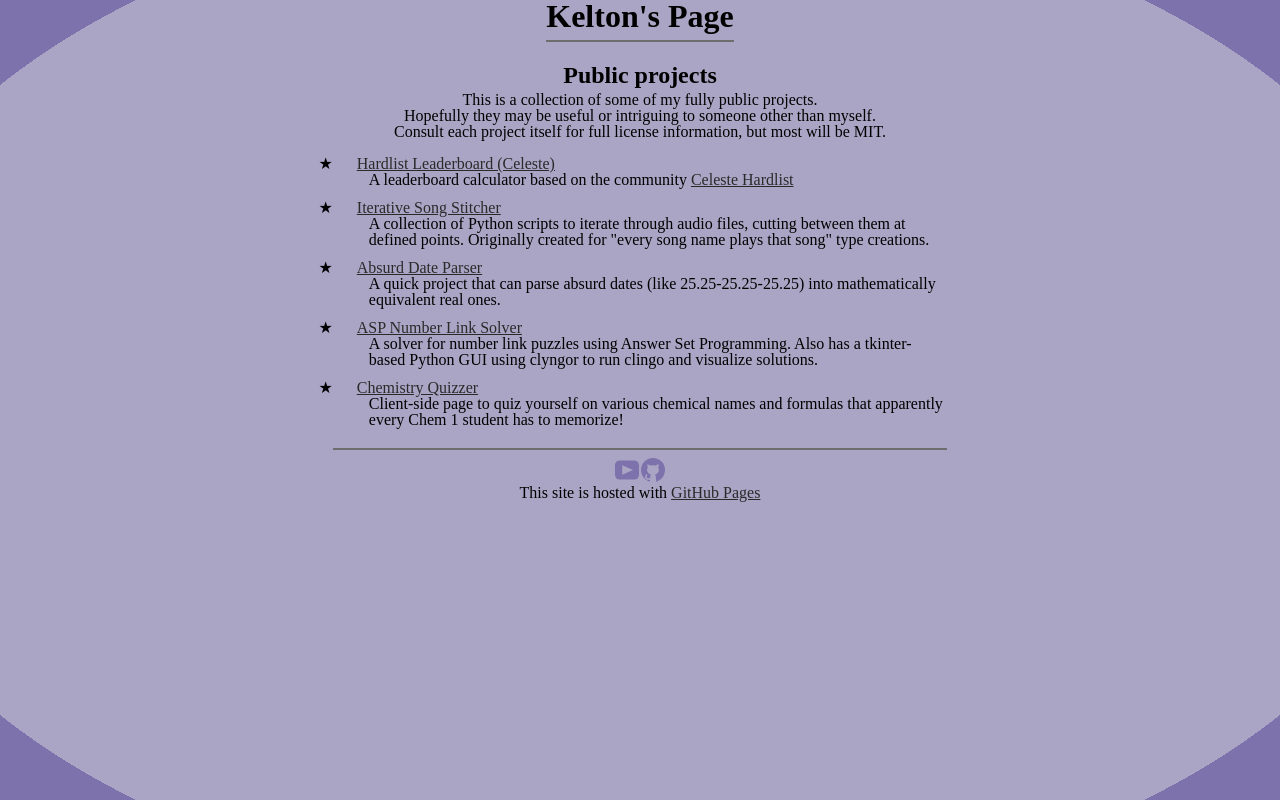
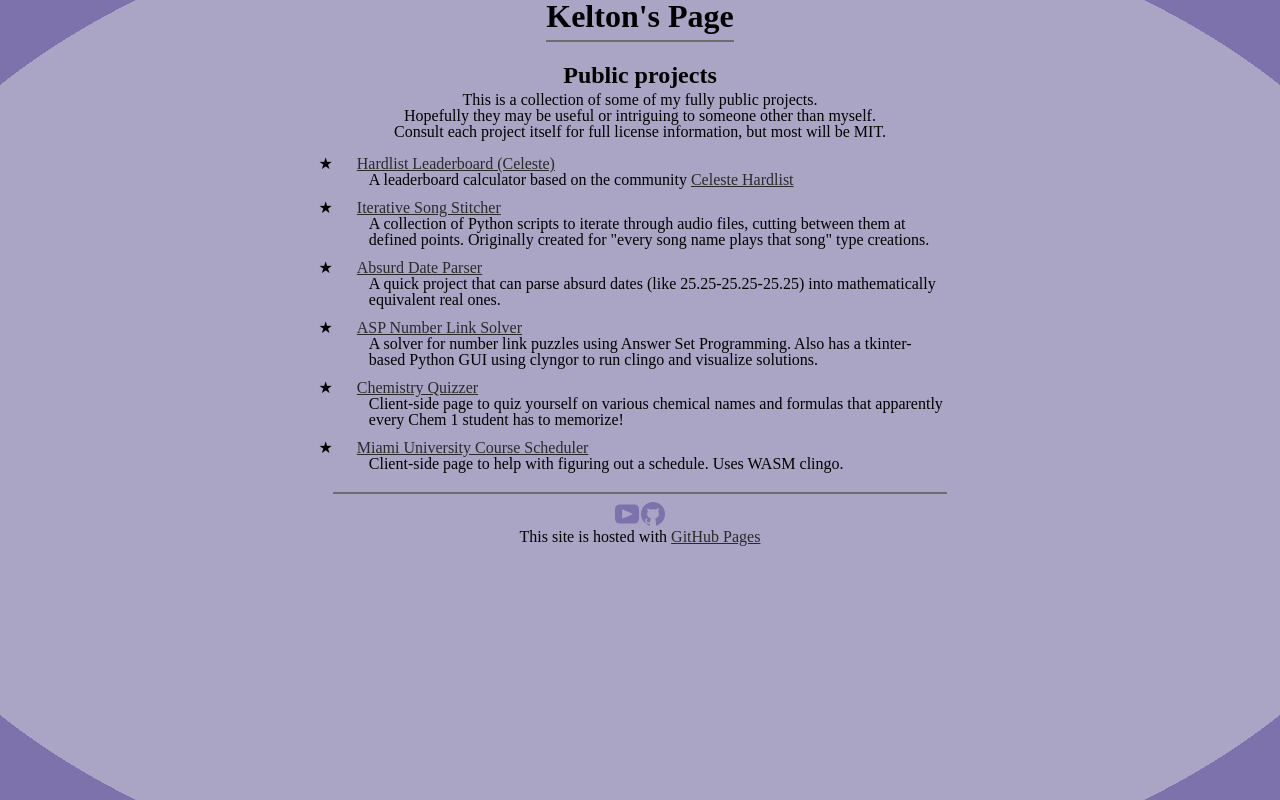
Before and after one commit to Kelton555/Kelton555.github.io, a plain HTML site: page index.html in a window 1280 px wide. Drawn offline with Linux system fonts and the light colour scheme.

Commit message:
add the course scheduler to home page
at last, it is done ish

```diff
--- a/index.html
+++ b/index.html
@@ -30,8 +30,10 @@
                     <li><p><a href="chem-quizzer/chem-quizzer.html">Chemistry Quizzer</a></p>
                         <p class="indent">Client-side page to quiz yourself on various chemical names and formulas
                             that apparently every Chem 1 student has to memorize!</p></li>
-                        <hr>
-                    </ul>
+                    <li><p><a href="miami-course-scheduler/index.html">Miami University Course Scheduler</a></p>
+                        <p class="indent">Client-side page to help with figuring out a schedule. Uses WASM clingo.</p></li>
+                    <hr>
+                </ul>
             </div>
         </section>
         <footer>
```
